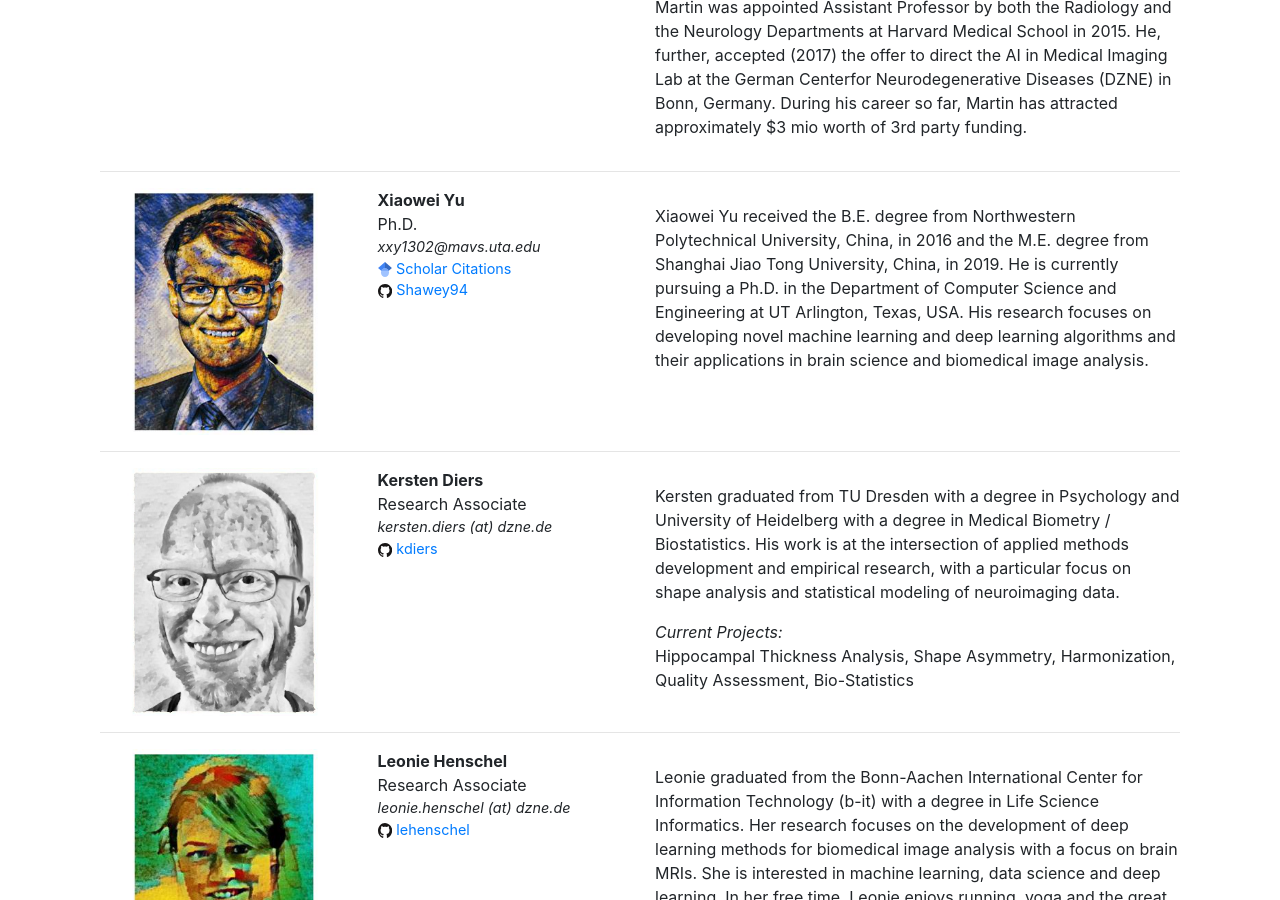
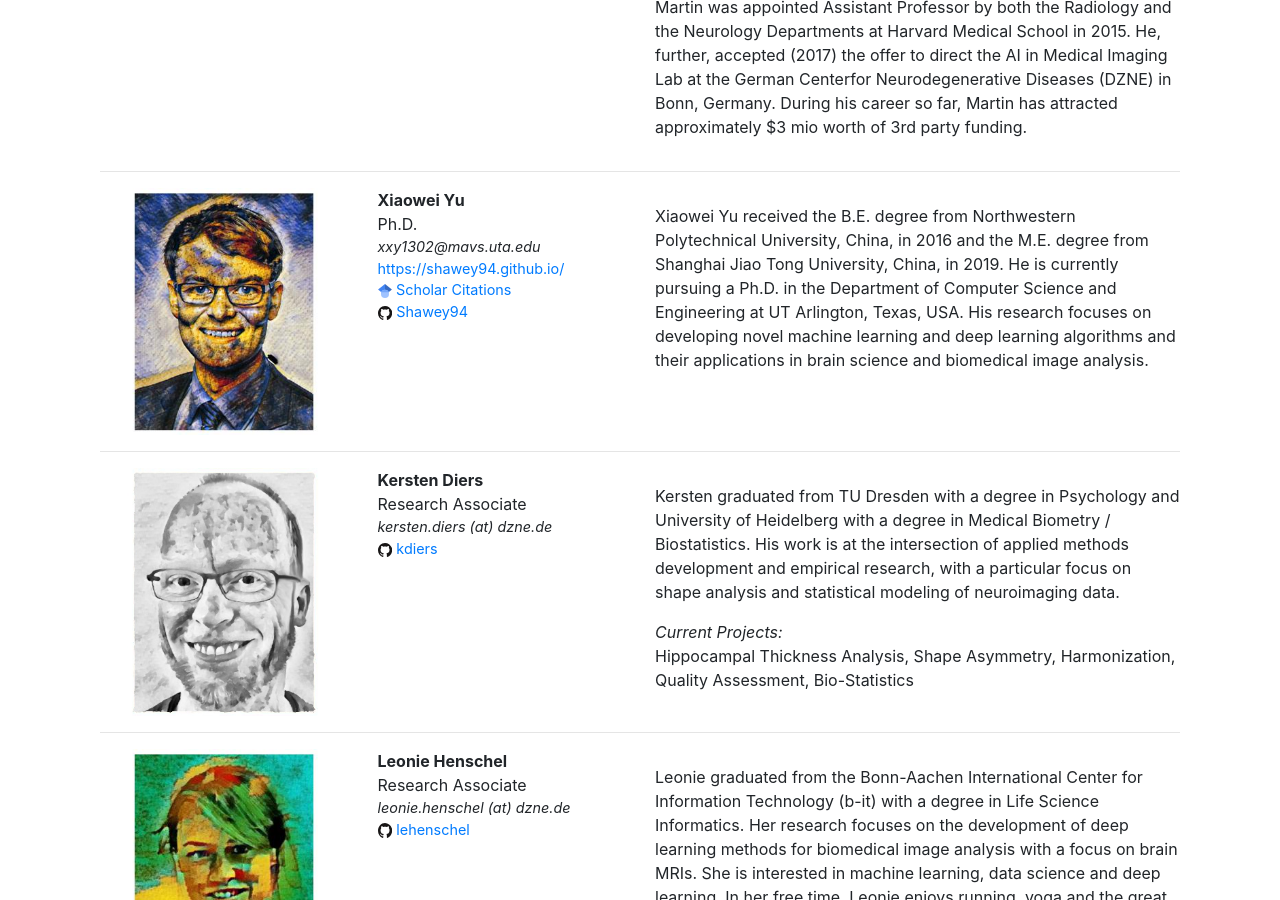
Before and after one commit to Deep-MI/Deep-MI.github.io, a Jekyll site: the page built from members/index.html, in a window 1280 px wide and 900 px high, scrolled down 1069 px. Built offline with Jekyll 4.4.1, drawn with Linux system fonts in a browser that asks for light colours; nearby versions of some CDN libraries; comment, search, counter and statistics services are not loaded; some of the changed lines change nothing that is shown.

Commit message:
Update members.yml

```diff
--- a/_data/members.yml
+++ b/_data/members.yml
@@ -46,8 +46,8 @@
   image: /static/img/members/kuegler.jpg
   position: Ph.D.
   email: xxy1302@mavs.uta.edu
+  website: https://shawey94.github.io/
   scholar: Kc1FjToAAAAJ
-  cv: http://shawey94.github.io/
   github: Shawey94
   description: 'Xiaowei Yu received the B.E. degree from Northwestern Polytechnical University, China,
   in 2016 and the M.E. degree from Shanghai Jiao Tong University, China, in 2019.
```
